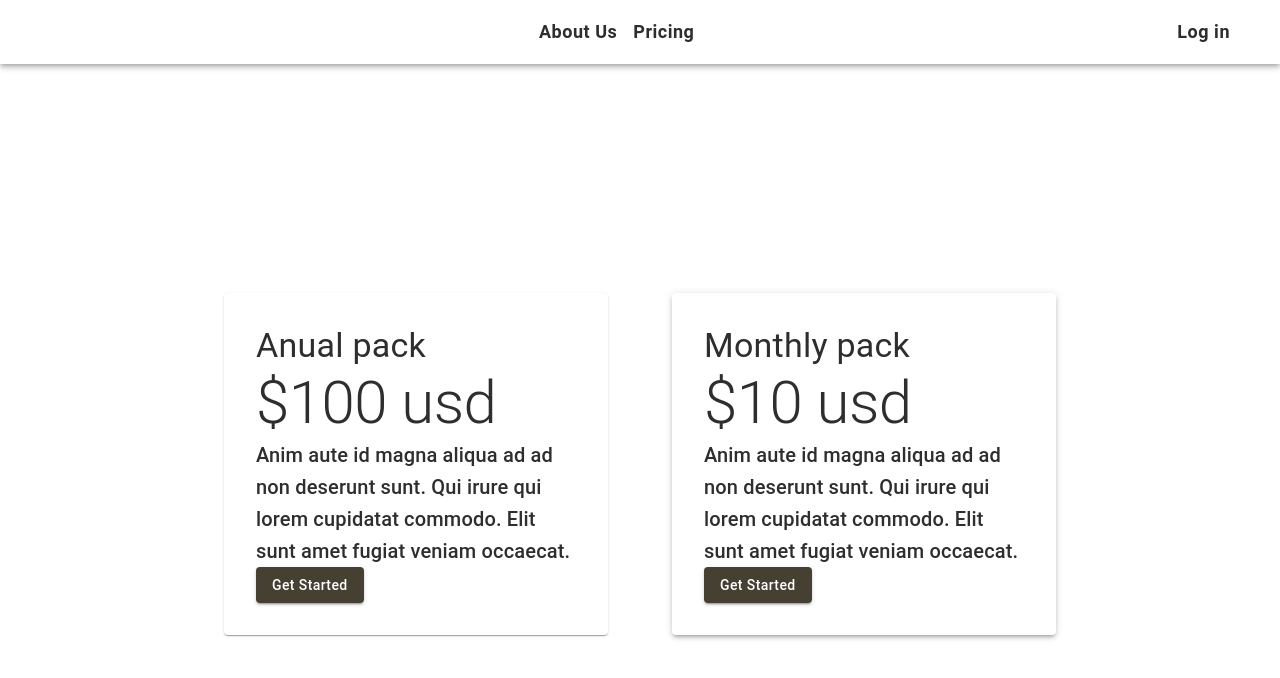
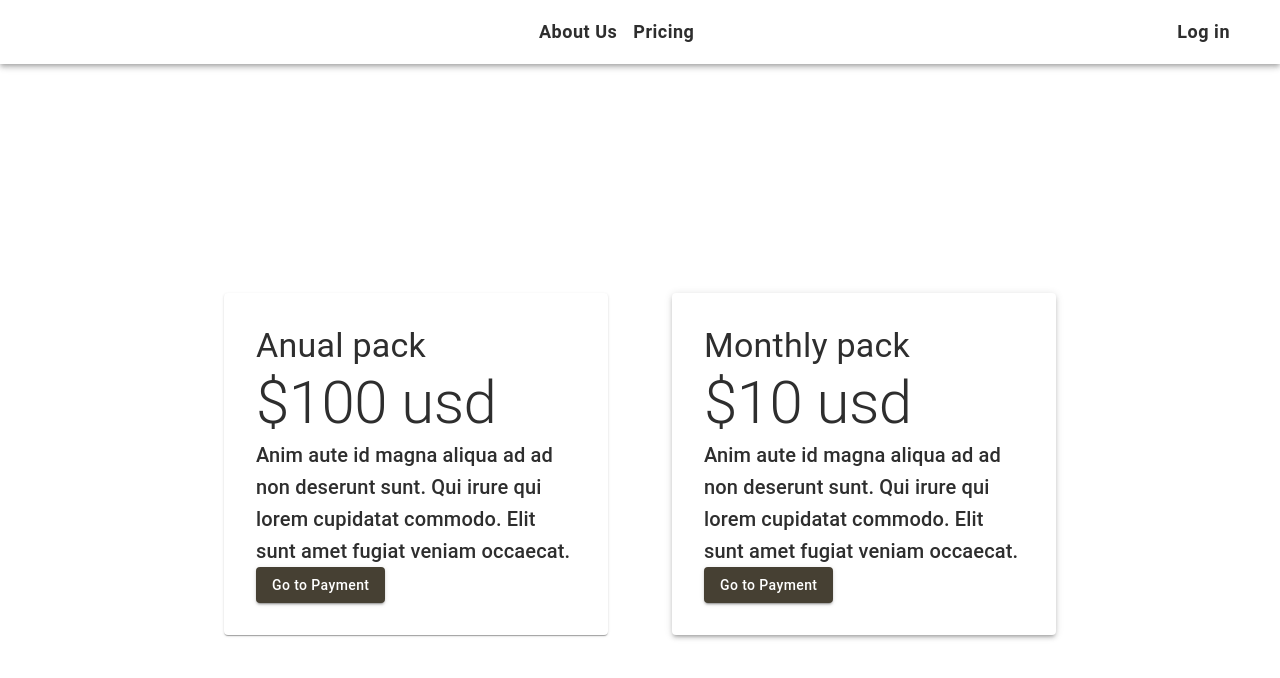
Before and after one commit to pablobernalmoreno/susapp, a Next.js app: page /pricing in a window 1280 px wide. Shown: the top 678 px of the page. Built offline with nearby package versions, Linux system fonts and the light colour scheme; some icons are missing.

Commit message:
update info text

```diff
--- a/src/app/pricing/page.js
+++ b/src/app/pricing/page.js
@@ -55,7 +55,7 @@ const page = () => {
               variant="contained"
               sx={{ background: "#464033", textTransform: "none" }}
             >
-              Get Started
+              Go to Payment
             </Button>
           </Paper>
           <Paper
@@ -91,7 +91,7 @@ const page = () => {
               variant="contained"
               sx={{ background: "#464033", textTransform: "none" }}
             >
-              Get Started
+              Go to Payment
             </Button>
           </Paper>
         </section>
```
